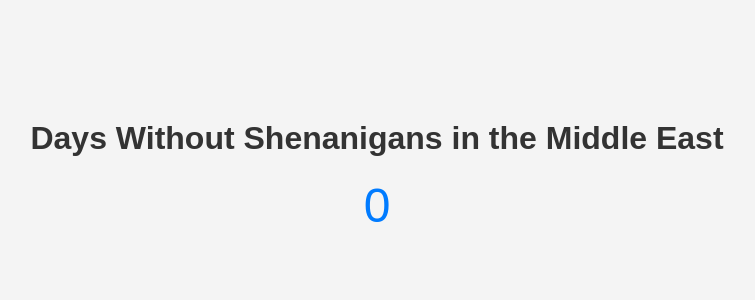
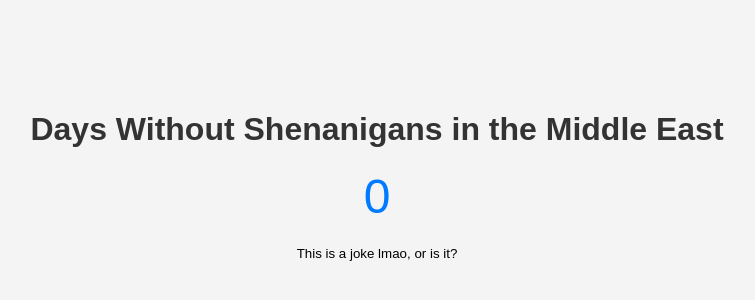
Before and after one commit to superintendent2521/middle-east-Shenanigans-, a plain HTML site: page index.html in a window 1280 px wide. Shown: the part 224-524 px from the top of the page, without its empty margins (263-1018 px from the left). Drawn offline with Linux system fonts and the light colour scheme.

Commit message:
add troll

```diff
--- a/index.html
+++ b/index.html
@@ -10,6 +10,7 @@
     <div class="counter-container">
         <h1>Days Without Shenanigans in the Middle East</h1>
         <div id="counter">0</div>
+        <small>This is a joke lmao, or is it?</small>
     </div>
 
 </body>
```
